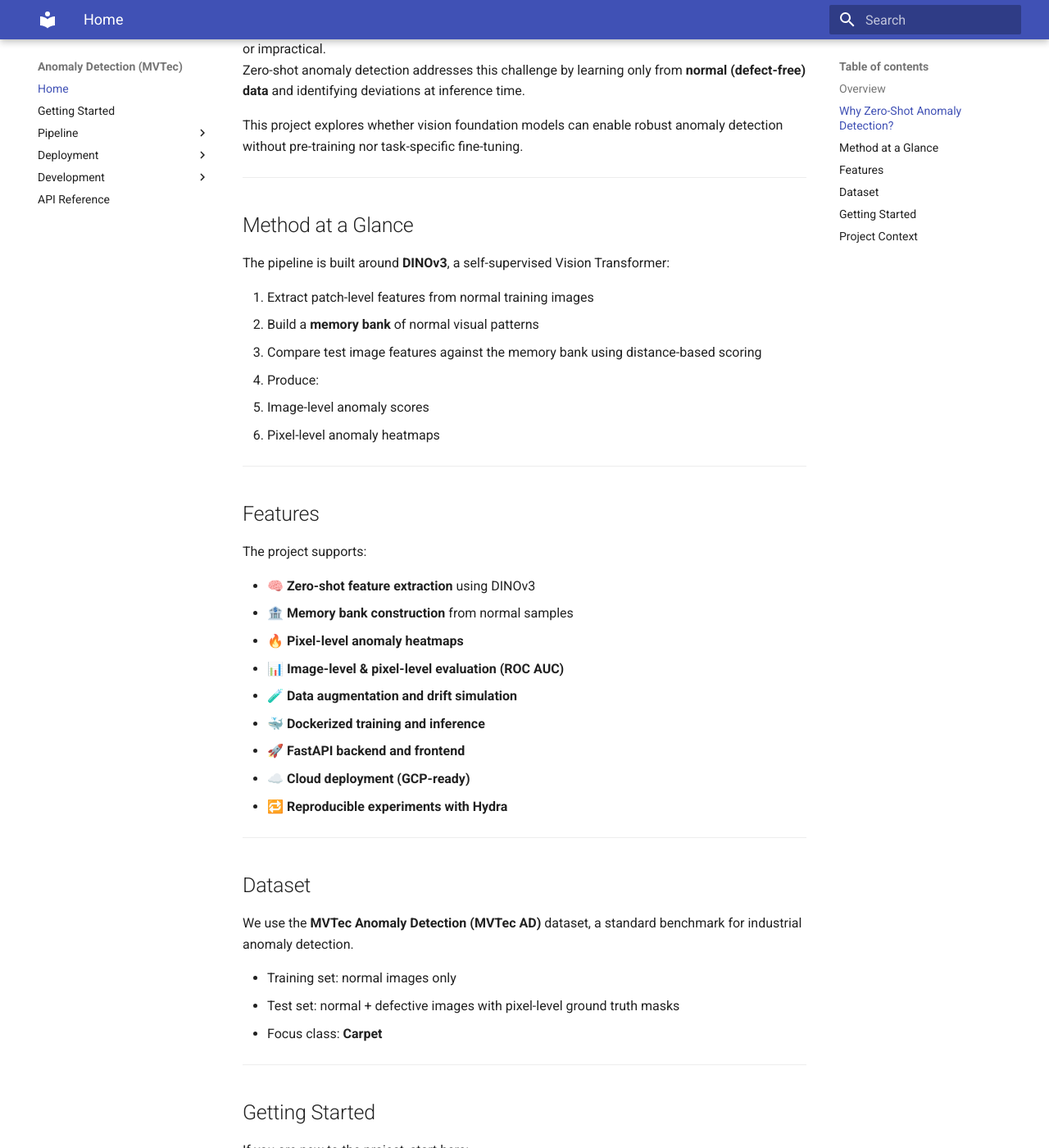
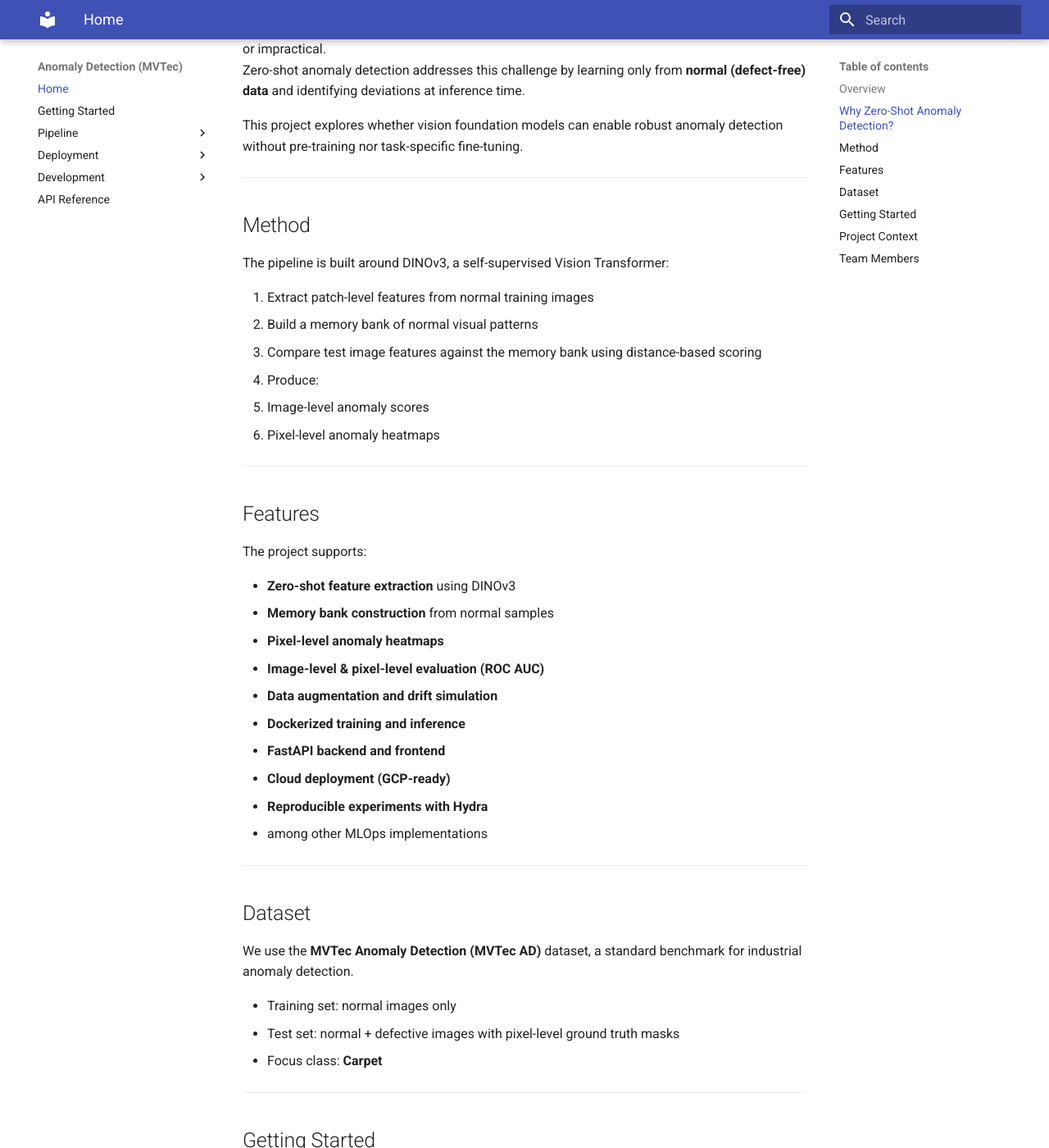
Before and after one commit to Kxlar/MLOPs_Project, an MkDocs documentation site: the page built from docs/source/index.md, in a window 1280 px wide and 1400 px high, scrolled down 470 px. Shown: the whole window at 82% size. Built offline with MkDocs 1.6.1 and Material for MkDocs 9.7.7, drawn with Linux system fonts in a browser that asks for light colours; some of the changed text lies outside the part shown.

Commit message:
index.md

```diff
--- a/docs/source/index.md
+++ b/docs/source/index.md
@@ -16,11 +16,11 @@
 
 ---
 
-## Method at a Glance
-The pipeline is built around **DINOv3**, a self-supervised Vision Transformer:
+## Method
+The pipeline is built around DINOv3, a self-supervised Vision Transformer:
 
 1. Extract patch-level features from normal training images
-2. Build a **memory bank** of normal visual patterns
+2. Build a memory bank of normal visual patterns
 3. Compare test image features against the memory bank using distance-based scoring
 4. Produce:
    - Image-level anomaly scores
@@ -31,15 +31,16 @@
 ## Features
 The project supports:
 
-- 🧠 **Zero-shot feature extraction** using DINOv3
-- 🏦 **Memory bank construction** from normal samples
-- 🔥 **Pixel-level anomaly heatmaps**
-- 📊 **Image-level & pixel-level evaluation (ROC AUC)**
-- 🧪 **Data augmentation and drift simulation**
-- 🐳 **Dockerized training and inference**
-- 🚀 **FastAPI backend and frontend**
-- ☁️ **Cloud deployment (GCP-ready)**
-- 🔁 **Reproducible experiments with Hydra**
+- **Zero-shot feature extraction** using DINOv3
+- **Memory bank construction** from normal samples
+- **Pixel-level anomaly heatmaps**
+- **Image-level & pixel-level evaluation (ROC AUC)**
+- **Data augmentation and drift simulation**
+- **Dockerized training and inference**
+- **FastAPI backend and frontend**
+- **Cloud deployment (GCP-ready)**
+- **Reproducible experiments with Hydra**
+- among other MLOps implementations
 
 ---
 
@@ -68,3 +69,10 @@
 - Reproducibility
 - Automation
 - Deployment-ready ML systems
+
+## Team Members
+
+- Lea
+- Pier
+- loic aka Cloud Wizard
+- Jawhara
```
